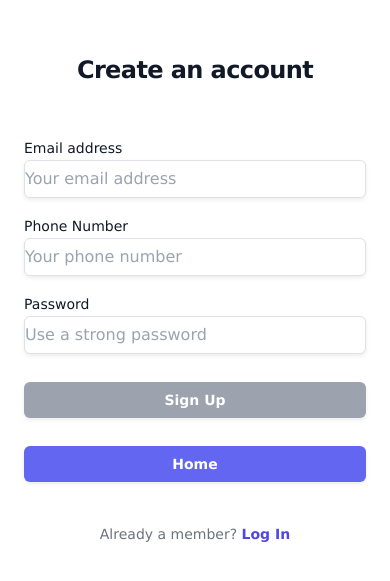
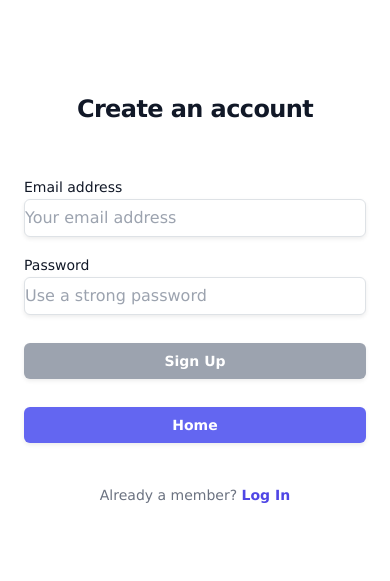
Before and after one commit to MergeaSergiu/AngularAWSManagementSystem, an Angular app: page /signup in a window 390 px wide. Shown: the part 143-724 px from the top of the page. Built offline with nearby package versions, Linux system fonts and the light colour scheme.

Commit message:
Removed phoneNumber from user data

```diff
--- a/src/app/models/registration-data.model.ts
+++ b/src/app/models/registration-data.model.ts
@@ -1,5 +1,4 @@
 export interface RegistrationRequest{
     username: string,
-    password: string,
-    phoneNumber: string
+    password: string
 }
--- a/src/app/signup/signup.component.html
+++ b/src/app/signup/signup.component.html
@@ -16,16 +16,6 @@
                  required
                  ngModel
                  class="block w-full rounded-md border border-gray-300 py-1.5 text-gray-900 shadow-sm placeholder:text-gray-400 focus:ring-2 focus:ring-gray-500 focus:ring-inset  sm:text-sm">
-          </div>
-        </div>
-        <div class="mt-3">
-          <label for="phoneNumber" type="text" class="block text-sm/6 font-medium text-gray-900">Phone Number</label>
-          <div>
-            <input id="phoneNumber"
-             name="phoneNumber"
-              placeholder="Your phone number"
-               ngModel
-               class="block w-full rounded-md border border-gray-300 py-1.5 text-gray-900 shadow-sm placeholder:text-gray-400 focus:ring-2 focus:ring-gray-500 focus:ring-inset sm:text-sm">
           </div>
         </div>
         <div class="mt-3">
--- a/src/app/signup/signup.component.ts
+++ b/src/app/signup/signup.component.ts
@@ -21,7 +21,6 @@ export class SignupComponent implements OnInit{
       const register: RegistrationRequest = {
         username: form.value.email,
         password: form.value.password,
-        phoneNumber: form.value.phoneNumber
       };
       this.registrationService.singUp(register).subscribe({
         next:  (response) => {
```
